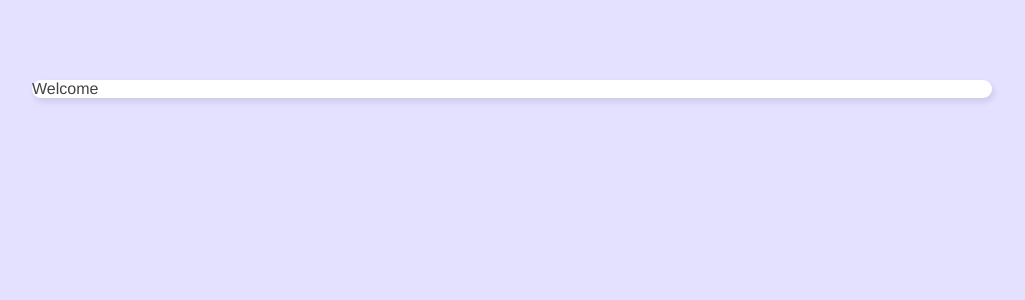
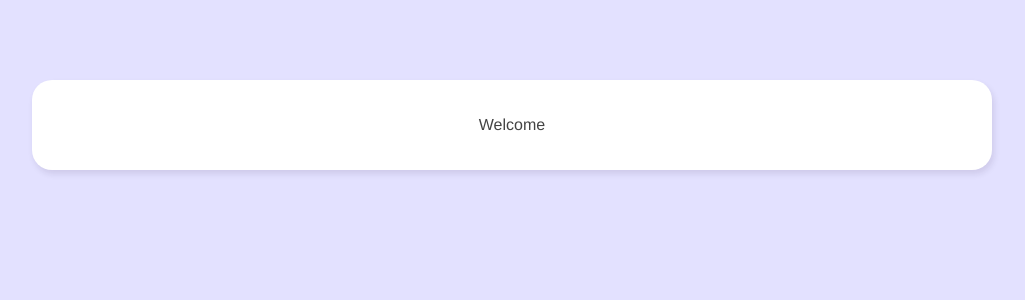
Before and after one commit to Jennykuma/vue-3-firebase, a Vue app in the folder live-chat/: page / in a window 1280 px wide. Shown: the top 300 px of the page, without its empty margins (128-1153 px from the left). Built offline with nearby package versions, Linux system fonts and the light colour scheme.

Commit message:
Project 3 Setup

```diff
--- a/live-chat/src/views/Welcome.vue
+++ b/live-chat/src/views/Welcome.vue
@@ -11,7 +11,7 @@ export default {
 </script>
 
 <style>
-  .welcone {
+  .welcome {
     text-align: center;
     padding: 20px 0;
   }
```
